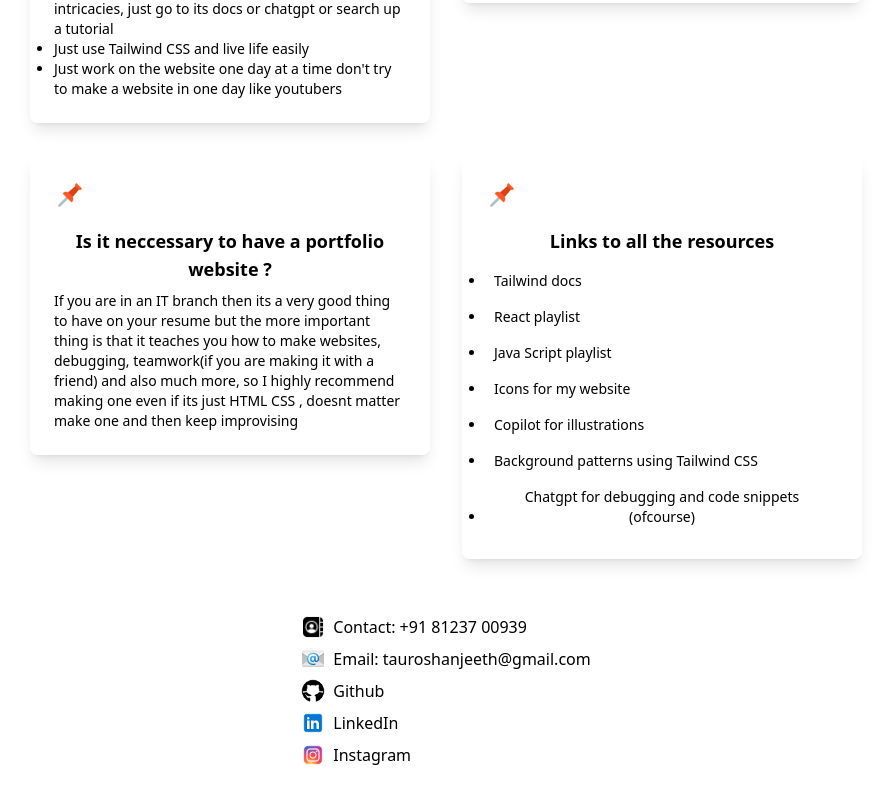
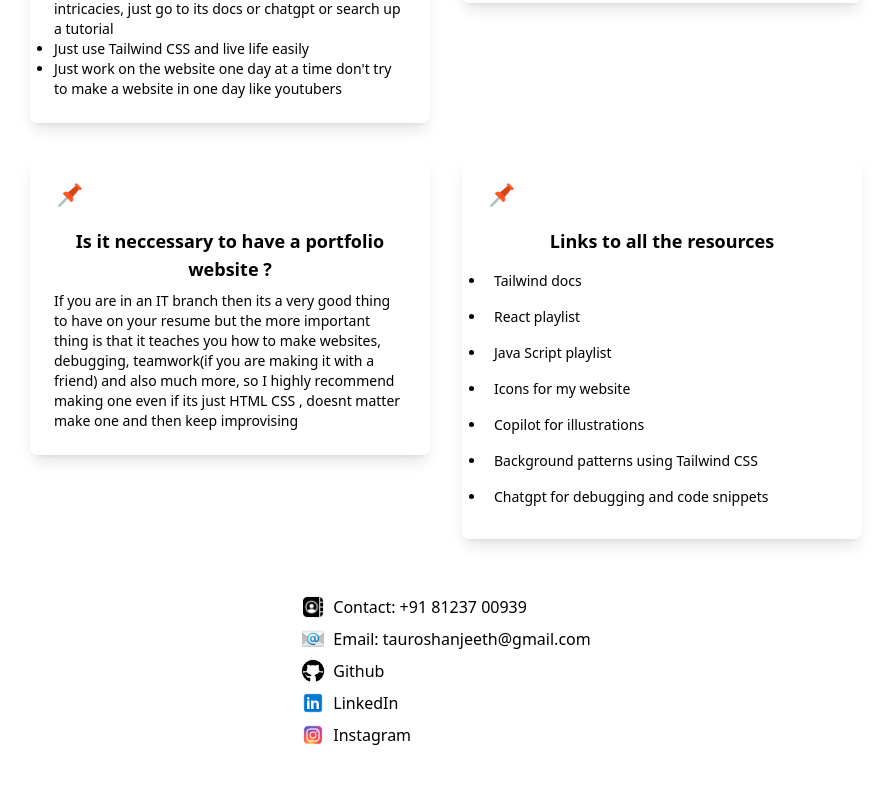
Before and after one commit to JeethanTauro/My-Portfolio-Website-React-JS, a React (Vite) app: page /topics/3 in a window 1280 px wide. Shown: the part 733-1532 px from the top of the page, without its empty margins (194-1085 px from the left). Built offline with nearby package versions, Linux system fonts and the light colour scheme; what tailwindcss-patterns would draw is missing.

Commit message:
reemoved unneccessary text from website data

```diff
--- a/src/Components/WebsiteData.jsx
+++ b/src/Components/WebsiteData.jsx
@@ -111,7 +111,7 @@
 
             <li>
               <a href="https://chatgpt.com/" rel="noopener noreferrer">
-              <button className="hover:bg-yellow-200 p-2 transition duration-300 rounded-lg">Chatgpt for debugging and code snippets (ofcourse)</button>
+              <button className="hover:bg-yellow-200 p-2 transition duration-300 rounded-lg">Chatgpt for debugging and code snippets</button>
               </a>
             </li>
           </ul>
```
